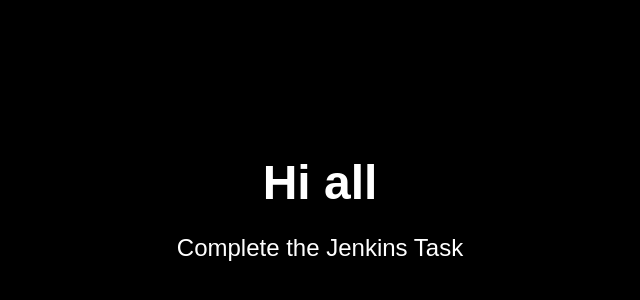
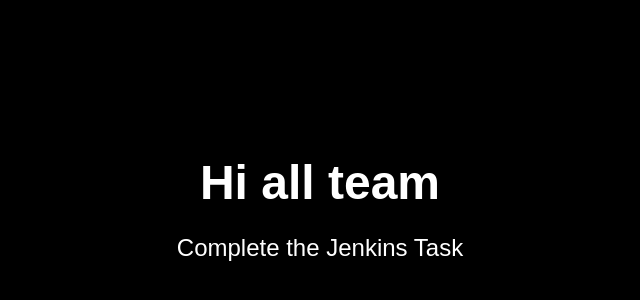
Before and after one commit to MANOJKUMAR0345/Jenkins-01, a plain HTML site: page index.html in a window 1280 px wide. Shown: the part 196-496 px from the top of the page, without its empty margins (320-960 px from the left). Drawn offline with Linux system fonts and the light colour scheme.

Commit message:
Update heading text to include 'team'

```diff
--- a/index.html
+++ b/index.html
@@ -31,7 +31,7 @@
 </head>
 <body>
   <div>
-    <h1>Hi all</h1>
+    <h1>Hi all team</h1>
     <p>Complete the Jenkins Task</p>
   </div>
 </body>
```
